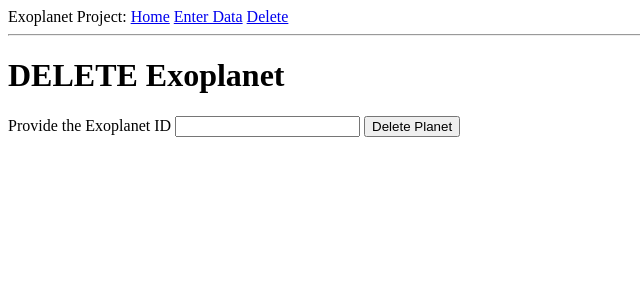
After one commit to wj-mk/qa-devops-project, a Flask app: page /delete in a window 1280 px wide. The commit adds this page. Shown: the top 300 px of the page, without its empty margins (0-640 px from the left). Run offline with Flask 2, Linux system fonts and the light colour scheme; data that the repository does not hold is empty.

Commit message:
route to delete database entries added along with template and form, and updating files

```diff
--- a/application/routes.py
+++ b/application/routes.py
@@ -1,6 +1,6 @@
 from flask import render_template, flash, redirect, url_for, request
 from application import app, db
-from forms import EditEntry, Exoplanet_Form
+from forms import EditEntry, Exoplanet_Form, DeleteEntry
 from application.models import Exoplanet
 
 # This route has READ functionality
@@ -15,7 +15,6 @@ def index():
 @app.route('/entry', methods=['GET', 'POST'])
 def entry():
     form = Exoplanet_Form()
-
     if request.method == 'POST':
         if form.validate_on_submit():
             exoplanet = Exoplanet(
@@ -30,6 +29,9 @@ def entry():
             return redirect(url_for('index'))
     return render_template('entry.html', title='Enter Exoplanets', form=form)
 
+# Navigation link to update is not possible without adding a route
+# for just /update. It could be improved, but it works so lets move on.
+
 # This route has UPDATE functionality
 @app.route('/update/<int:id>', methods = ['GET', 'POST'])
 def update(id):
@@ -41,5 +43,21 @@ def update(id):
         planet.method = form.method.data
         planet.year = form.year.data
         db.session.commit()
+        flash(f'Updated exoplanet data for {form.name.data}')
         return(redirect(url_for('index')))
-    return render_template('update.html', title='Update Exoplanets', form=form)
+    return render_template('update.html', title='Update Exoplanets', form=form, planet=planet)
+
+# This route has DELETE functionality
+@app.route('/delete', methods = ['GET', 'POST'])
+def delete():
+    exoplanets = Exoplanet.query.all()
+    form = DeleteEntry()
+    if request.method == 'POST' and form.validate_on_submit():
+        id = form.id.data
+        planet = Exoplanet.query.get(id)
+        deletion = planet.name
+        db.session.delete(planet)
+        db.session.commit()
+        flash(f'Deleted {deletion}')
+        return redirect(url_for('index'))
+    return render_template('delete.html', form=form, exoplanets=exoplanets)
--- a/application/templates/base.html
+++ b/application/templates/base.html
@@ -11,6 +11,7 @@
         <div>Exoplanet Project:
             <a href="{{ url_for('index')}}">Home</a>
             <a href="{{ url_for('entry')}}">Enter Data</a>
+            <a href="{{ url_for('delete')}}">Delete</a>
         </div>
         <hr>
         {% with messages = get_flashed_messages() %}
--- /dev/null
+++ b/application/templates/delete.html
@@ -0,0 +1,21 @@
+{% extends 'base.html' %}
+{% block content %}
+    <h1>DELETE Exoplanet</h1>
+    <form action="" method="post" novalidate>
+        {{form.hidden_tag()}}
+        <p>
+            {{form.id.label}}
+            {{form.id (size=4)}}
+            {{form.submit}}
+        </p>
+    </form>
+
+
+    {% for exoplanet in exoplanets  %}
+        <div>
+            <p>
+                {{exoplanet.id}}. Planet <b>{{ exoplanet.name }}</b> is in the <b>{{exoplanet.system}}</b> system.
+            </p>
+        </div>
+    {% endfor %}
+{% endblock %}
--- a/forms.py
+++ b/forms.py
@@ -8,3 +8,14 @@ class Exoplanet_Form(FlaskForm):
     method = StringField('Discovery Method', validators=[DataRequired()])
     year = IntegerField('Discovery Year', validators=[DataRequired()])
     submit = SubmitField("Submit Planet")
+
+class EditEntry(FlaskForm):
+    name = StringField('Update Planet Name')
+    system = StringField('Update System Name')
+    method = StringField('Update Discovery Method')
+    year = IntegerField('Update Discovery Year')
+    submit = SubmitField("Update Planet")
+
+class DeleteEntry(FlaskForm):
+    id = IntegerField('Provide the Exoplanet ID', validators=[DataRequired()])
+    submit = SubmitField("Delete Planet")
```
